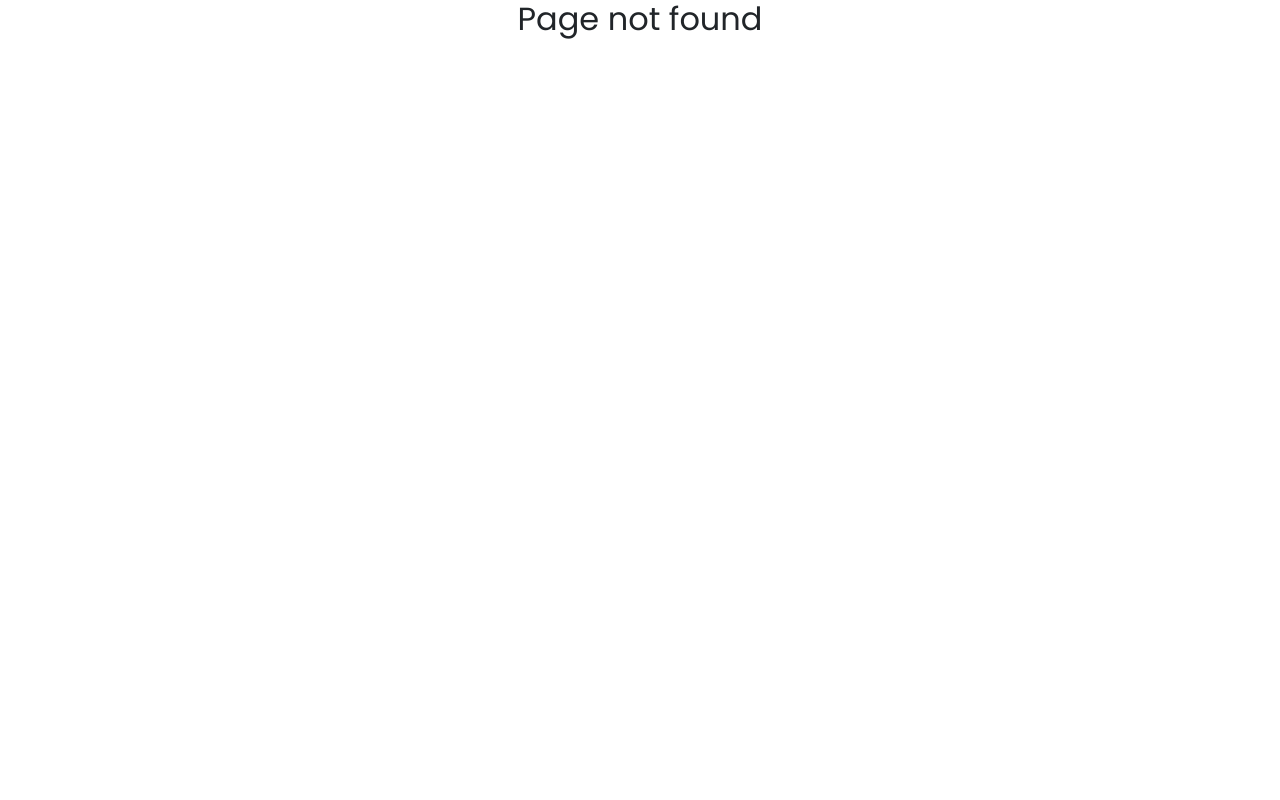
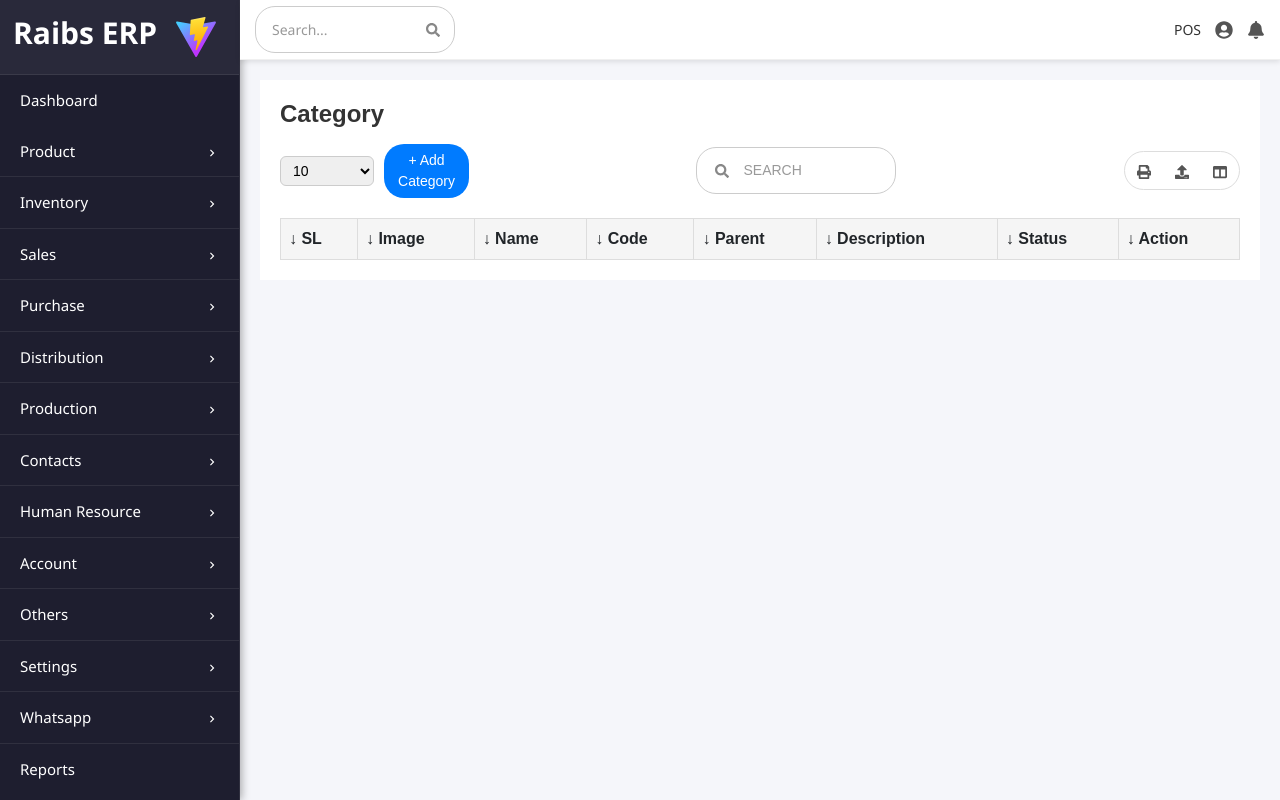
Before and after one commit to RaibsTechnologies/ERP, a React (Vite) app: page /Category in a window 1280 px wide. Before the commit this address had no page. Built offline with nearby package versions, Linux system fonts and the light colour scheme.

Commit message:
Category code

```diff
--- a/src/App.jsx
+++ b/src/App.jsx
@@ -7,6 +7,7 @@ import StockList from "./Components/Inventory/StockList/StockList";
 import DashBoard from "./Components/DashBoard/DashBoard";
 import ProductList from "./Components/Product/AddProduct/ProductList/ProductList";
 import ComboProductList from "./Components/Product/AddProduct/ProductList/ComboProductList";
+import Category from "./Components/Product/AddProduct/Category/Category";
 
 const App = () => {
   return (
@@ -64,6 +65,15 @@ const App = () => {
             </Layout>
           }
         />
+        {/* Add Category */}
+        <Route
+          path="/Category"
+          element={
+            <Layout>
+              <Category />
+            </Layout>
+          }
+        />
 
         {/* 404 fallback */}
         <Route
--- /dev/null
+++ b/src/Components/Product/AddProduct/Category/Category.css
@@ -0,0 +1,112 @@
+/* Category.css */
+
+.category-container {
+  font-family: Arial, sans-serif;
+  padding: 20px;
+  background: #fff;
+}
+
+.category-header h1 {
+  font-size: 24px;
+  font-weight: bold;
+  margin-bottom: 15px;
+  color: #333;
+}
+
+/* Top Controls Row */
+.category-controls {
+  display: flex;
+  align-items: center;
+  gap: 10px;
+}
+
+.category-controls select {
+  padding: 5px 8px;
+  border-radius: 6px;
+  border: 1px solid #ccc;
+}
+
+.add-btn {
+  background-color: #007bff;
+  color: white;
+  border: none;
+  padding: 6px 14px;
+  border-radius: 20px;
+  cursor: pointer;
+  font-size: 14px;
+  font-weight: 500;
+}
+
+.add-btn:hover {
+  background-color: #0056b3;
+}
+
+/* Search box */
+.search-box {
+  display: flex;
+  align-items: center;
+  border: 1px solid #ccc;
+  padding: 4px 8px;
+  border-radius: 20px;
+  background: #fff;
+  width: 200px;
+}
+
+.search-box input {
+  border: none;
+  outline: none;
+  flex: 1;
+  font-size: 14px;
+}
+
+.search-icon {
+  color: #888;
+  margin-right: 6px;
+}
+
+/* Right icon buttons group */
+.icon-group {
+  display: flex;
+  align-items: center;
+  border: 1px solid #ddd;
+  border-radius: 20px;
+  overflow: hidden;
+}
+
+.icon-group button {
+  background: none;
+  border: none;
+  padding: 8px 12px;
+  cursor: pointer;
+  font-size: 14px;
+  color: #555;
+}
+
+.icon-group button:hover {
+  background-color: #f0f0f0;
+}
+
+/* Table styling */
+.category-table {
+  width: 100%;
+  border-collapse: collapse;
+  margin-top: 15px;
+}
+
+.category-table th,
+.category-table td {
+  border: 1px solid #ddd;
+  padding: 8px;
+  text-align: left;
+}
+
+.category-table th {
+  background-color: #f5f5f5;
+  font-weight: bold;
+}
+
+.category-table img {
+  width: 40px;
+  height: 40px;
+  border-radius: 6px;
+}
--- /dev/null
+++ b/src/Components/Product/AddProduct/Category/Category.jsx
@@ -0,0 +1,87 @@
+import React from "react";
+import { FaSearch, FaPrint, FaUpload, FaColumns } from "react-icons/fa";
+import "./Category.css";
+
+function CategoryPage() {
+  return (
+    <div className="category-container">
+      {/* Header */}
+      <div className="category-header">
+        <h1>Category</h1>
+      </div>
+
+      {/* Controls Row */}
+      <div
+        style={{
+          display: "flex",
+          justifyContent: "space-between",
+          alignItems: "center",
+          marginBottom: "20px",
+        }}
+      >
+        {/* Left Controls */}
+        <div className="category-controls">
+          <select>
+            <option value="10">10</option>
+            <option value="25">25</option>
+            <option value="50">50</option>
+          </select>
+          <button className="add-btn">+ Add Category</button>
+        </div>
+
+        {/* Search */}
+        <div className="search-box">
+          <FaSearch className="search-icon" />
+          <input type="text" placeholder="SEARCH" />
+        </div>
+
+        {/* Right Icons */}
+        <div
+          style={{
+            display: "flex",
+            border: "1px solid #ddd",
+            borderRadius: "20px",
+            overflow: "hidden",
+          }}
+        >
+          <button style={iconButtonStyle}>
+            <FaPrint />
+          </button>
+          <button style={iconButtonStyle}>
+            <FaUpload />
+          </button>
+          <button style={iconButtonStyle}>
+            <FaColumns />
+          </button>
+        </div>
+      </div>
+
+      {/* Table */}
+       <table className="category-table">
+        <thead>
+          <tr>
+            <th>↓ SL</th>
+            <th>↓ Image</th>
+            <th>↓ Name</th>
+            <th>↓ Code</th>
+            <th>↓ Parent</th>
+            <th>↓ Description</th>
+            <th>↓ Status</th>
+            <th>↓ Action</th>
+          </tr>
+        </thead>
+      </table>
+    </div>
+  );
+}
+
+const iconButtonStyle = {
+  background: "none",
+  border: "none",
+  padding: "8px 12px",
+  cursor: "pointer",
+  fontSize: "14px",
+  color: "#555",
+};
+
+export default CategoryPage;
--- a/src/components/SideBar/SideBar.jsx
+++ b/src/components/SideBar/SideBar.jsx
@@ -24,7 +24,7 @@ const [openMainMenu, setOpenMainMenu] = useState(null);
         { name: "Add Product", link: "/addproduct" },
         {name: "Product List",link: "/productlist" },
         { name: "Draft Product List", link: "/Draft Product List" },
-        { name: "Category", link: "/category" },
+        { name: "Category", link: "/Category" },
         { name: "Brand", link: "/Brand" },
         { name: "Model", link: "/Model" },
         { name: "Unit Type", link: "/Unit Type" },
```
